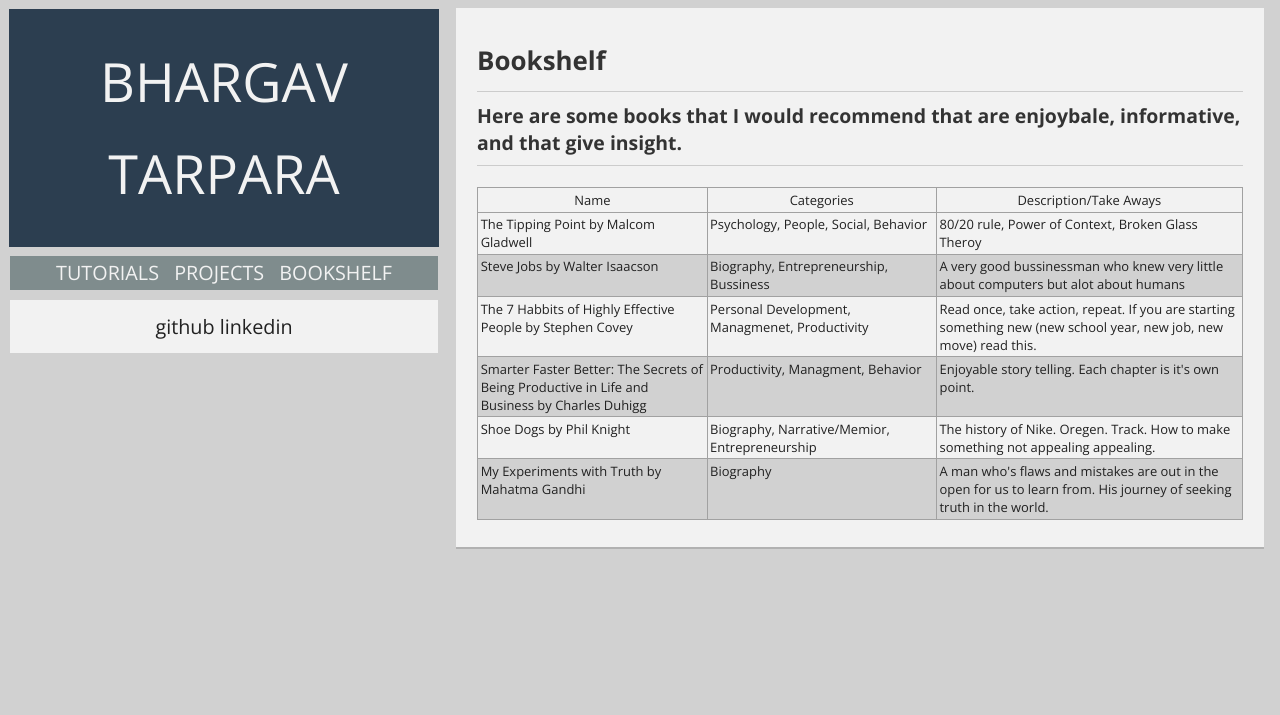
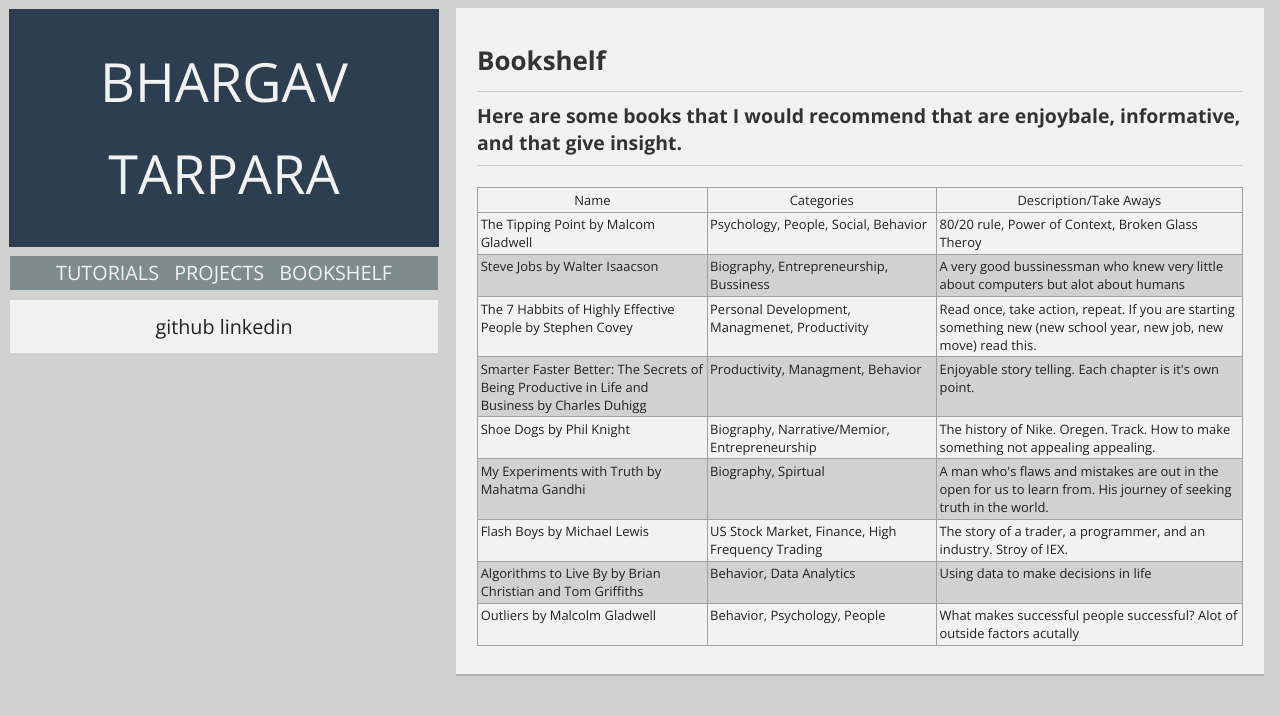
Before and after one commit to BTruer/BTruer.github.io, a Jekyll site: the page built from bookshelf/index.html, in a window 1280 px wide. Shown: the top 715 px of the page. Built offline with Jekyll 4.4.1, drawn with Linux system fonts in a browser that asks for light colours.

Commit message:
more books

```diff
--- a/bookshelf/index.html
+++ b/bookshelf/index.html
@@ -49,8 +49,23 @@
 </tr>
 <tr>
 <td markdown="span">My Experiments with Truth by Mahatma Gandhi</td>
-<td markdown="span">Biography</td>
+<td markdown="span">Biography, Spirtual</td>
 <td markdown="span">A man who's flaws and mistakes are out in the open for us to learn from. His journey of seeking truth in the world.</td>
+</tr>
+<tr>
+<td markdown="span">Flash Boys by Michael Lewis</td>
+<td markdown="span">US Stock Market, Finance, High Frequency Trading</td>
+<td markdown="span">The story of a trader, a programmer, and an industry. Stroy of IEX.</td>
+</tr>
+<tr>
+<td markdown="span">Algorithms to Live By by Brian Christian and Tom Griffiths</td>
+<td markdown="span">Behavior, Data Analytics</td>
+<td markdown="span">Using data to make decisions in life</td>
+</tr>
+<tr>
+<td markdown="span">Outliers by Malcolm Gladwell</td>
+<td markdown="span">Behavior, Psychology, People</td>
+<td markdown="span">What makes successful people successful? Alot of outside factors acutally</td>
 </tr>
 </tbody>
 </table>
```
